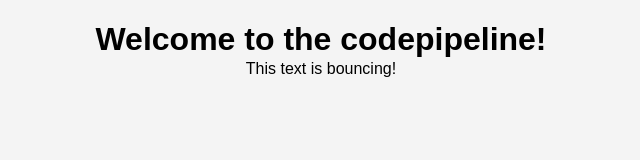
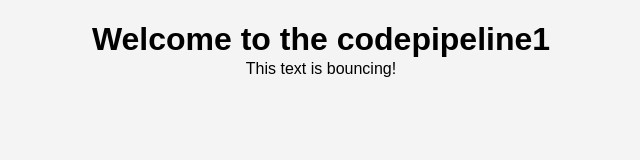
Before and after one commit to Bhavanadongare75/code-deploy-feb, a plain HTML site: page index.html in a window 1280 px wide. Shown: the whole page, without its empty margins (319-959 px from the left). Drawn offline with Linux system fonts and the light colour scheme.

Commit message:
Update index.html

```diff
--- a/index.html
+++ b/index.html
@@ -29,7 +29,7 @@
 </head>
 <body>
 
-    <h1 class="fade-in">Welcome to the codepipeline!</h1>
+    <h1 class="fade-in">Welcome to the codepipeline1</h1>
     <p class="bounce">This text is bouncing!</p>
 
 </body>
```
